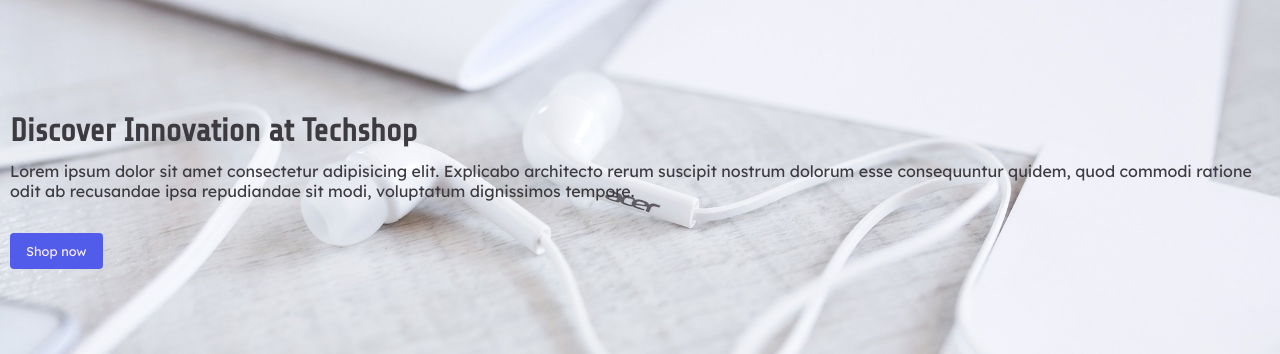
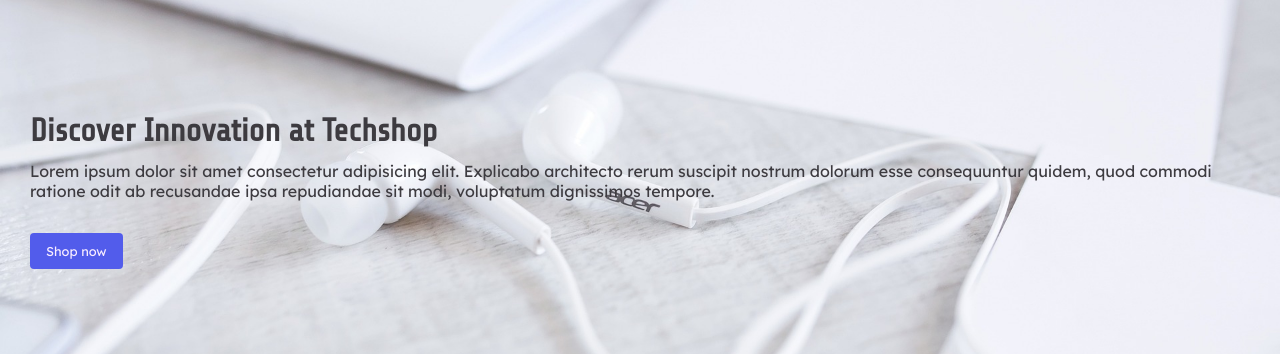
Before and after one commit to Trokut-Neet-Akademija-4-0/izrada-web-stranice-web-shop-flintaivan, a Vue app: page / in a window 1280 px wide. Shown: the part 153-507 px from the top of the page. Built offline with nearby package versions, Linux system fonts and the light colour scheme; no server answers.

Commit message:
Add spacing

```diff
--- a/src/components/Header.vue
+++ b/src/components/Header.vue
@@ -14,6 +14,9 @@
 </script>
 
 <style scoped>
+.content-wrapper {
+    padding: 30px;
+}
 h1, p, a {
     margin: 0.4em 0;
 }
```
